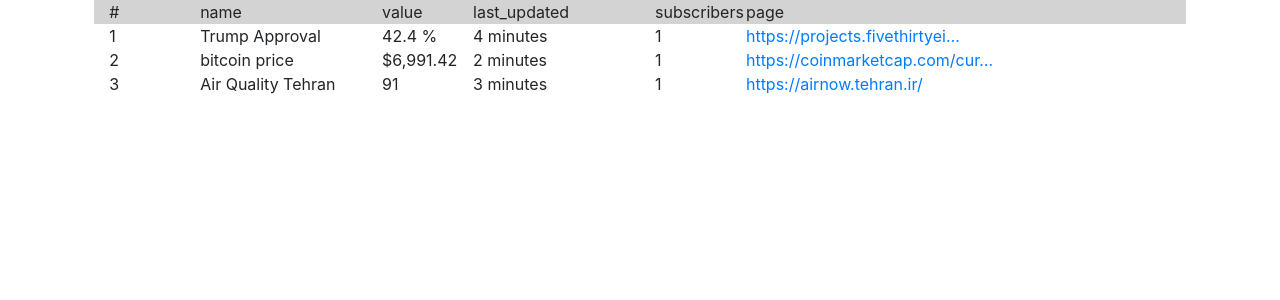
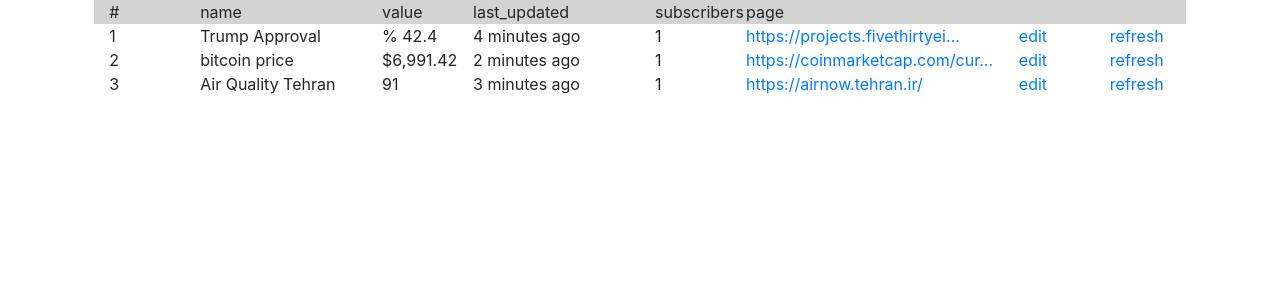
Before and after one commit to FaridZandi/StatReader, a Django app: template templates/Dashboard.html in a window 1280 px wide. Shown: the part 56-356 px from the top of the page. Run offline with Django 3.2, Linux system fonts and the light colour scheme; the template is opened without the code that fills it: values that come from a table or form of the project are taken from there, others are empty; data comes from the database, SQL or seed files in the repository; some libraries are stand-ins or nearby versions.

Commit message:
Initial commit

```diff
--- a/templates/Dashboard.html
+++ b/templates/Dashboard.html
@@ -27,27 +27,39 @@
             </div>
             {% for stat in my_stats %}
                 <div class="row">
-                	<div class="col-xs-1 col-sm-1 col-md-1 col-lg-1">
-                		{{ forloop.counter }}
-                	</div>
+                    <div class="col-xs-1 col-sm-1 col-md-1 col-lg-1">
+                        {{ forloop.counter }}
+                    </div>
                     <div class="col-xs-2 col-sm-2 col-md-2 col-lg-2">
-                    	{{ stat.name }}
+                        {{ stat.name }}
                     </div>
                     <div class="col-xs-1 col-sm-1 col-md-1 col-lg-1">
-                        {{ stat.last_value }}
-                        {% if stat.prefix %}
+                        <span>{% if stat.prefix %}
                             {{ stat.prefix }}
-                        {% endif %}
+                        {% endif %}</span>
+
+                        <span>{{ stat.last_value }}</span>
+
+                        <span>{% if stat.suffix %}
+                            {{ stat.suffix }}
+                        {% endif %}</span>
                     </div>
                     <div class="col-xs-2 col-sm-2 col-md-2 col-lg-2">
-                        {{ stat.modified|timesince }}
+                        {{ stat.modified|timesince }} ago
                     </div>
                     <div class="col-xs-1 col-sm-1 col-md-1 col-lg-1">
                         {{ stat.get_subscribers_count }}
                     </div>
-                    <div class="col-xs-2 col-sm-2 col-md-2 col-lg-2">
+                    <div class="col-xs-3 col-sm-3 col-md-3 col-lg-3">
                         <a href="{{ stat.url }}"> {{ stat.url|truncatechars:30 }}</a>
                     </div>
+                    <div class="col-xs-1 col-sm-1 col-md-1 col-lg-1">
+                        <a href="http://statreader.herokuapp.com/admin/Core/stat/{{ stat.id }}/change/"> edit </a>
+                    </div>
+                    <div class="col-xs-1 col-sm-1 col-md-1 col-lg-1">
+                        <a href="#" data-stat-id="{{ stat.id }}" class="refresh_button"> refresh </a>
+                    </div>
+
                 </div>
             {% endfor %}
         </div>
@@ -55,3 +67,24 @@
     </div>
 
 {% endblock %}
+
+
+{% block javascript %}
+
+    <script>
+        $(".refresh_button").click(function () {
+            console.log($(this).attr("data-stat-id"));
+
+            var val_holder = $(this).parent().prev().prev().prev().prev().prev().children().eq(1);
+            var time_holder = $(this).parent().prev().prev().prev().prev();
+            $.ajax({
+                url: "http://statreader.herokuapp.com/admin/Core/stat/{{stat.id}}/change/",
+                success: function(Data){
+                    console.log(Data);
+                    val_holder.html(Data.value);
+                }
+            });
+        })
+    </script>
+
+{% endblock %}
--- a/templates/base.html
+++ b/templates/base.html
@@ -61,11 +61,12 @@
 <!--end of mobile !-->
 
 <!-- Scripts -->
-<script src="https://stackpath.bootstrapcdn.com/bootstrap/4.4.1/js/bootstrap.min.js"></script>
 <script
         src="https://code.jquery.com/jquery-3.4.1.min.js"
         integrity="sha256-CSXorXvZcTkaix6Yvo6HppcZGetbYMGWSFlBw8HfCJo="
         crossorigin="anonymous"></script>
+
+<script src="https://stackpath.bootstrapcdn.com/bootstrap/4.4.1/js/bootstrap.min.js"></script>
 
 {% block javascript %}{% endblock %}
 {#<script src="{% static "bootstrap/js/ripples.min.js" %}"></script>#}
```
